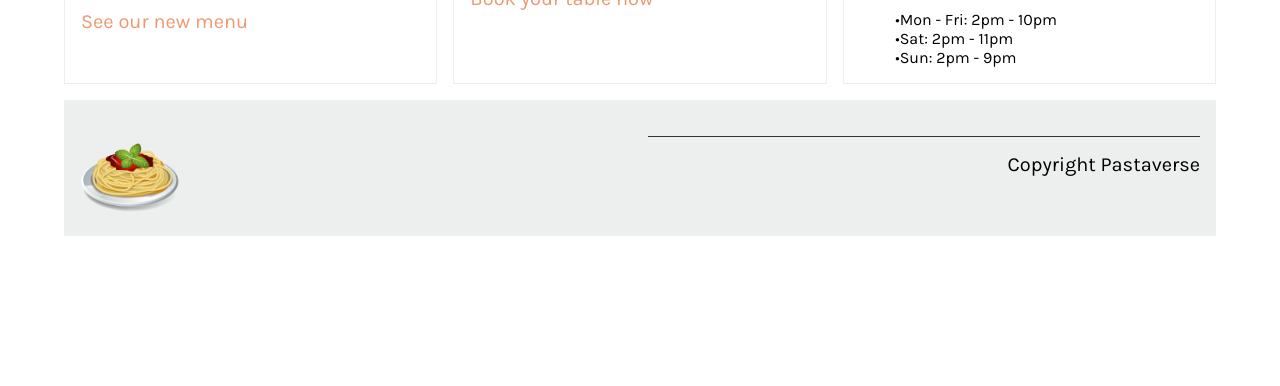
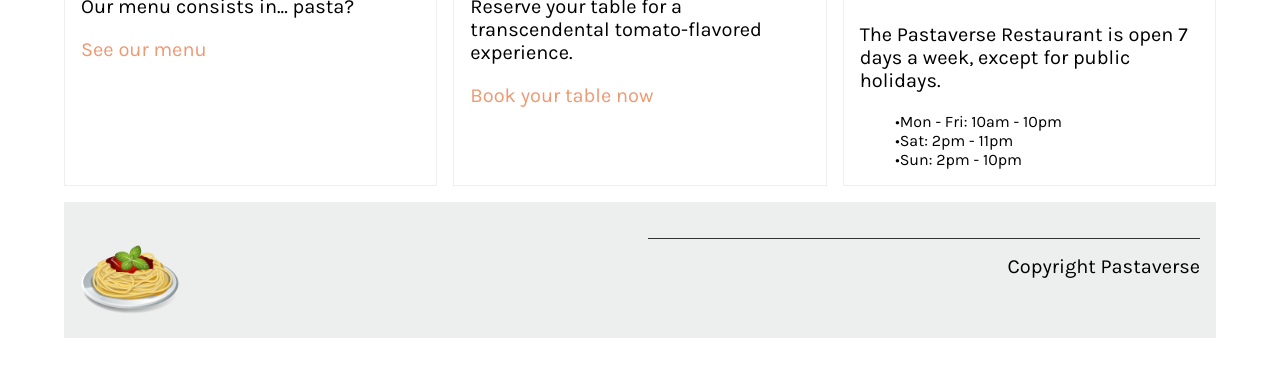
Before and after one commit to salvlan/Pastaverse, a Django app: page /core/ in a window 1280 px wide. Shown: the part 974-1360 px from the top of the page. Before the commit the page ends 1210 px from the top, so only its background shows below. Run offline with Django 5.2, Linux system fonts and the light colour scheme; some web fonts are replaced.

Commit message:
project update

```diff
--- a/core/static/css/style.css
+++ b/core/static/css/style.css
@@ -28,13 +28,9 @@ p {
     font-size: 1.25rem;;
 }
 
-/* temporary cod start*/
-
 ul li::marker {
     content: '\2022';
 }
-
-/* temporary cod end*/
 
 a {
     color: #EE9972;
@@ -144,7 +140,7 @@ input, select{
   }
 
 #hero {
-    background-image: linear-gradient(0deg, rgba(0, 0, 0, 0.3), rgba(0, 0, 0, 0.8)), url('../img/restaurant_inside.jpg');
+    background-image: linear-gradient(0deg, rgba(0, 0, 0, 0.3), rgba(0, 0, 0, 0.8)), url('../img/background.jpg');
     background-size: cover;
     background-position: 75%;
     color: white;
--- a/core/templates/index.html
+++ b/core/templates/index.html
@@ -4,29 +4,29 @@
 {% block content %}
 <section>
   <article id="hero">
-      <h1 class="heading_shadow">SPECIAL OFFER</h1>
+    <h1 class="heading_shadow">Who doesn't like pasta?</h1>
     <p>
-        30% Off This Weekend
+      Pastaverse is a modern restaurant web application, developed with Django and Django Rest Framework. Explore a seamless dining experience with features like menu management, online ordering, reservations, and more.
     </p>
-      <a href="#" class="cta"> Book now </a>
+    <a href="{% url 'about' %}" class="cta"> More in-depth description here! </a>
   </article>
 </section>
 <section>
   <article>
-      <h2>Our New Menu</h2>
-      <img src="{% static 'img/grill.jpg' %}">
+    <h2>Our Menu</h2>
+    <img src="{% static 'img/menu.jpg' %}">
     <p>
-        Our menu consists of 12-15 seasonal items based on Italian, Greek, and Turkish culture.
+      Our menu consists in... pasta?
     </p>
     <p>
-        <a href="{% url 'menu' %}">See our new menu</a>
+      <a href="{% url 'menu' %}">See our menu</a>
     </p>
   </article>
   <article>
     <h2>Book a table</h2>
-      <img src="{% static 'img/salad.jpg' %}">
+    <img src="{% static 'img/book.jpg' %}">
     <p>
-        Reserve your table for an Italian, Greek, and Turkish dining experience.
+      Reserve your table for a transcendental tomato-flavored experience.
     </p>
     <p>
       <a href="{% url 'book' %}">Book your table now</a>
@@ -34,14 +34,14 @@
   </article>
   <article>
     <h2>Opening Hours</h2>
-      <img src="{% static 'img/head_chef.jpg' %}">
+    <img src="{% static 'img/open.jpg' %}">
     <p>
-        The Little Lemon Restaurant is open 7 days a week, except for public holidays.
+      The Pastaverse Restaurant is open 7 days a week, except for public holidays.
     </p>
     <ul>
-        <li>Mon - Fri: 2pm - 10pm</li>
+      <li>Mon - Fri: 10am - 10pm</li>
       <li>Sat: 2pm - 11pm</li>
-        <li>Sun: 2pm - 9pm</li>
+      <li>Sun: 2pm - 10pm</li>
     </ul>
   </article>
 </section>
--- a/menu/templates/menu_item.html
+++ b/menu/templates/menu_item.html
@@ -26,7 +26,7 @@
          <!--End col-->
          <!--Begin col-->
          <div class="column">
-            <img src="/Final Assessment/littlelemon/restaurant/static/img/{{menu_item.name}}.jpg" alt="{{ menu_item.name}}" />
+            <img src="/Pastaverse/core/static/img/{{menu_item.name}}.jpg" alt="{{ menu_item.name}}" />
         </div>
          <!--End col-->
       </div>
```
Also changed, not shown: reservation/templates/bookings.html (+3 -4 lines), core/static/img/background.jpg (added), core/static/img/book.jpg (added), core/static/img/menu.jpg (added), db.sqlite3, 2 other files. Lines whose indentation alone changed are shown as unchanged.
